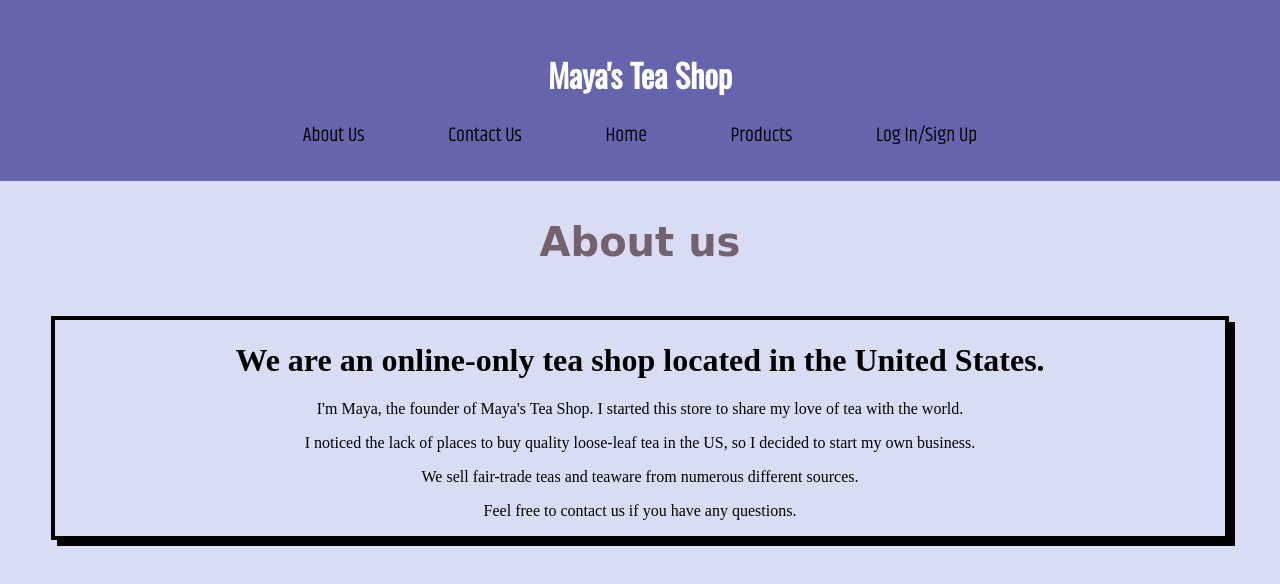
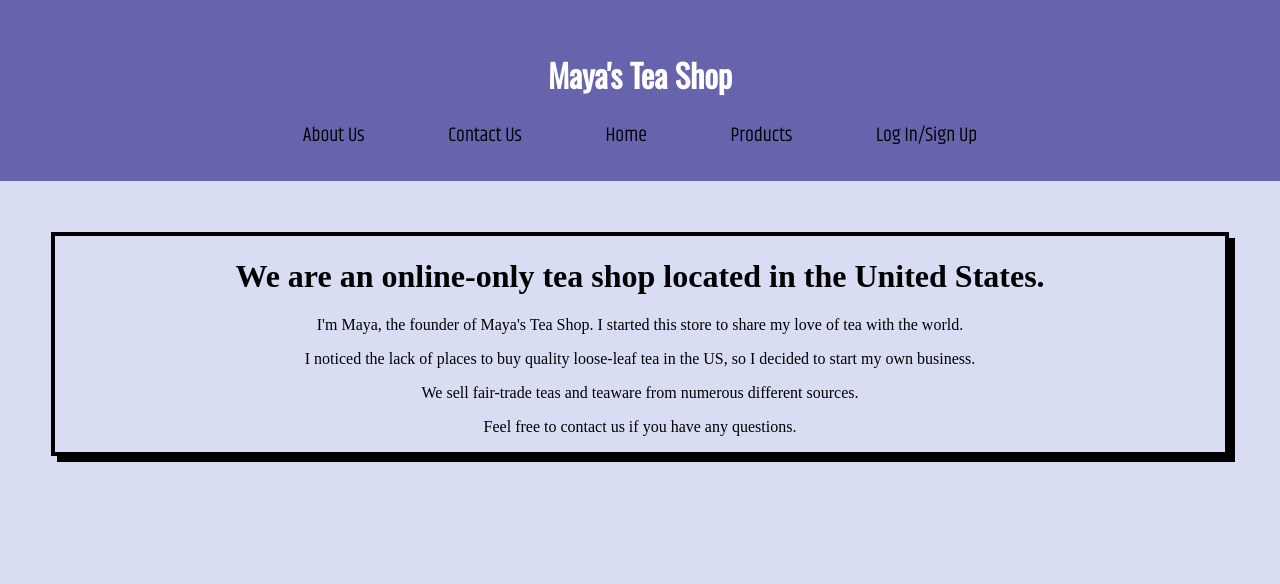
Before and after one commit to mayamiz/Tea-Shop, a plain HTML site: page aboutus.html in a window 1280 px wide. Drawn offline with nearby package versions, Linux system fonts and the light colour scheme.

Commit message:
Add files via upload

```diff
--- a/aboutus.html
+++ b/aboutus.html
@@ -1,6 +1,7 @@
 <!DOCTYPE html>
 <html lang="en">
 <head>
+    <link href="https://fonts.googleapis.com/css?family=Dancing+Script" rel="stylesheet">
     <link href="https://fonts.googleapis.com/css?family=Nanum+Gothic" rel="stylesheet">
     <link href="https://fonts.googleapis.com/css?family=Oswald" rel="stylesheet">
     <link href="https://fonts.googleapis.com/css?family=Khand" rel="stylesheet">
@@ -20,10 +21,6 @@
                 <a href="./signup.html">Log In/Sign Up</a>
             </div>
 
-    <div class="aboutus">
-        <h1> About us</h1>
-    </div>
-
     <div class="body">
         <h1> We are an online-only tea shop located in the United States.</h1>
         <p> I'm Maya, the founder of Maya's Tea Shop. I started this store to share my love of tea with the world. </p>
--- a/styles.css
+++ b/styles.css
@@ -84,13 +84,6 @@ background-color: #6664AD;
 
 }
 
-.aboutus {
-   font-family: 'Dancing Script', cursive;
-   margin: 3%;
-   font-size: 20px;
-   color: #73626E;
-}
-
 @media screen and (max-width: 750px) {
 
    .main img {
```
